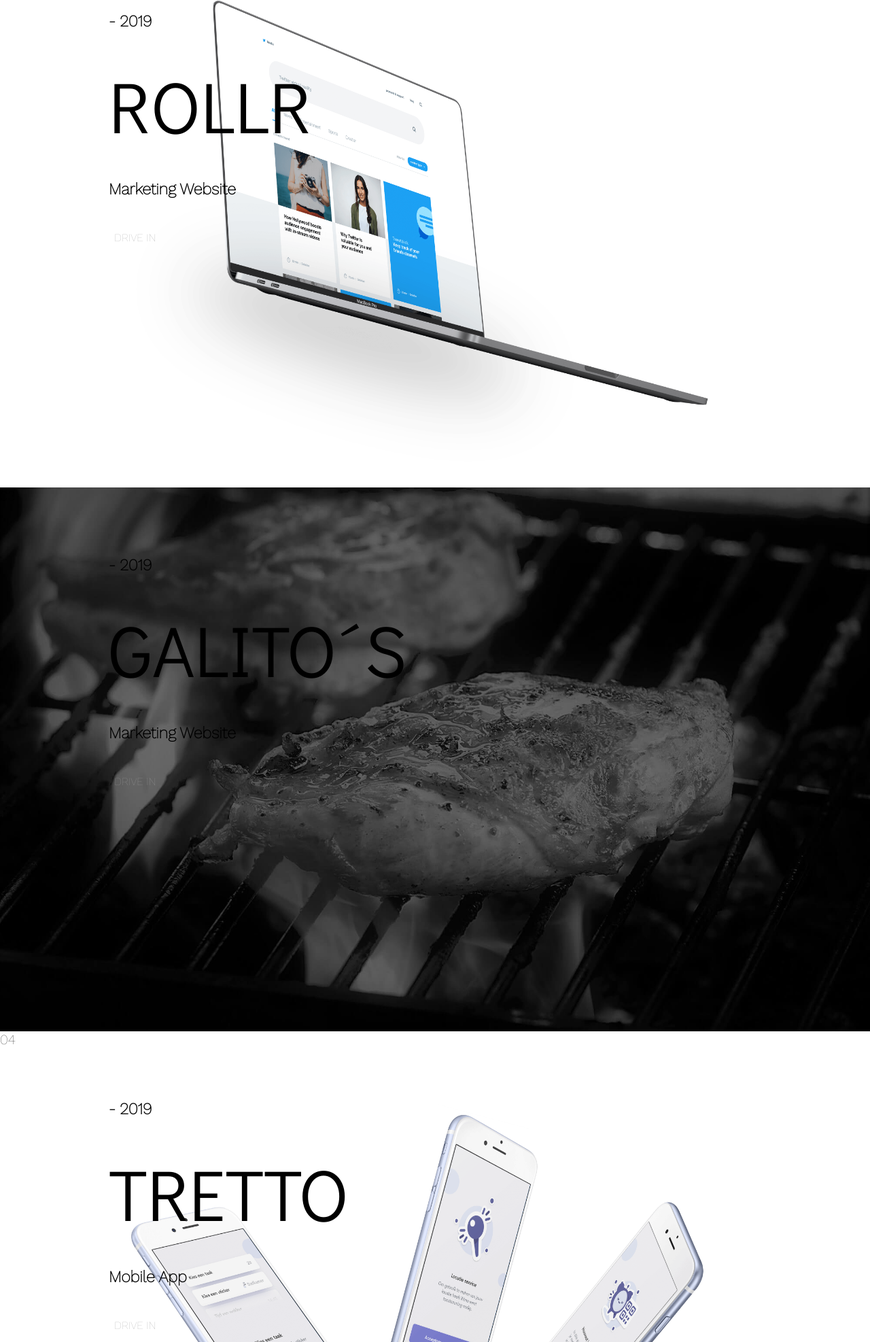
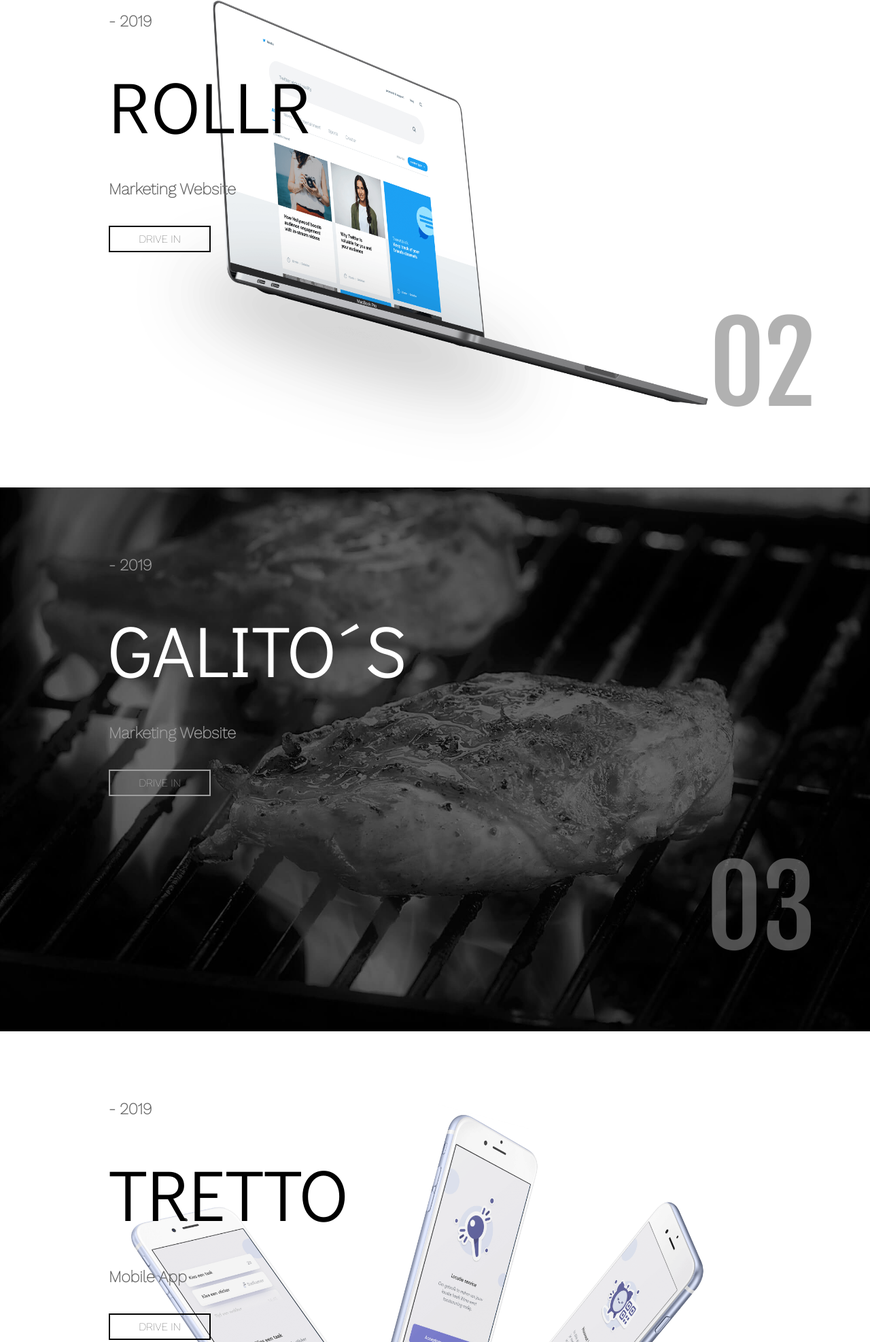
Before and after one commit to renehellmich/portfolio, a plain HTML site: page index.html in a window 1280 px wide. Shown: the part 2173-4147 px from the top of the page at 68% size. Drawn offline with Linux system fonts and the light colour scheme.

Commit message:
main section sector optimization

```diff
--- a/assets/css/style.css
+++ b/assets/css/style.css
@@ -14,6 +14,8 @@
 
 :root {
     --standard-font-size: 20px;
+    --sc-nr-color-gerade: #666666;
+    --sc-nr-color-ungerade: #9E9E9E;
 }
 
                 /* ! Global */
@@ -71,23 +73,30 @@ a {
 }
 
                 /* ! Main  */
-                /* ? Section__Orbis */
 
-.Section__Orbis {
-    background: url("../img/portfolio2.jpg")center/cover no-repeat;
-    background-attachment: fixed;
-    height: 100vh;
-    position: relative;
-}
 
-.Section__Orbis p {
+
+
+.p__section_number {
     position: absolute;
     bottom: 0.5em;
     right: 0.5em;
     font-size: 8em;
     font-family: 'FjallaOne';
-    color: #9E9E9E;
     opacity: 50%;
+}
+
+.p__sc_nr01 {
+    color: var(--sc-nr-color-ungerade)
+}
+.p__sc_nr02 {
+    color: var(--sc-nr-color-gerade)
+}
+.p__sc_nr03 {
+    color: var(--sc-nr-color-ungerade)
+}
+.p__sc_nr04 {
+    color: var(--sc-nr-color-gerade)
 }
 
 .Section__Div {
@@ -100,22 +109,44 @@ a {
     gap: 2em;
 }
 
-.Section__Orbis h2 {
-    color:white;
+/* * Differenzierung Sections gerade / ungerade */
+section:nth-of-type(odd) div h2{
+    color: white
 }
 
-.Section__Orbis h3,a {
-    color: #9E9E9E;
+section:nth-of-type(even) div h2 {
+    color: black;
 }
 
-.Section__Orbis a {
-    border: 2px solid ;
+section:nth-of-type(odd) div h3 {
+    color: var(--sc-nr-color-ungerade)
+}
+section:nth-of-type(even) div h3 {
+    color: var(--sc-nr-color-gerade)
+}
+section:nth-of-type(odd) div a {
+    border: 2px solid var(--sc-nr-color-ungerade);
+    text-align: center;
+    width: 150px;
+    color: white;
+}
+section:nth-of-type(even) div a {
+    border: 2px solid black;
+    text-align: center;
+    width: 150px;
+    color: black;
 }
 
 
 
+                /* ? Section__Orbis */
+.Section__Orbis {
+background: url("../img/portfolio2.jpg")center/cover no-repeat;
+background-attachment: fixed;
+height: 100vh;
+position: relative;
+}
                 /* ? Section__Rollr */
-
 .Section__Rollr {
     background: url("../img/portfolio3.png")center/cover no-repeat;
     background-attachment: fixed;
--- a/index.html
+++ b/index.html
@@ -21,7 +21,7 @@
                 <h3>Corporate Website</h3>
                 <a href="Drive In">DRIVE IN</a>
             </div>
-            <p>01</p>
+            <p class="p__section_number p__sc_nr01">01</p>
         </section>
         <section class="Section__Rollr">
             <div class="Section__Div">
@@ -30,7 +30,7 @@
                 <h3>Marketing Website</h3>
                 <a href="Drive In">DRIVE IN</a>
             </div>
-            <p>02</p>
+            <p class="p__section_number p__sc_nr02">02</p>
         </section>
         <section class="Section__Galitos">
             <div class="Section__Div">
@@ -39,7 +39,7 @@
                 <h3>Marketing Website</h3>
                 <a href="Drive In">DRIVE IN</a>
             </div>
-            <p>03</p>
+            <p class="p__section_number p__sc_nr03">03</p>
         </section>
         <section class="Section__Tretto">
             <div class="Section__Div">
@@ -48,7 +48,7 @@
                 <h3>Mobile App</h3>
                 <a href="Drive In">DRIVE IN</a>
             </div>
-            <p>04</p>
+            <p class="p__section_number p__sc_nr04">04</p>
         </section>
         <section class="Section__whatMore">
             <h1 class="h1__whatMore">What more?</h1>
```
